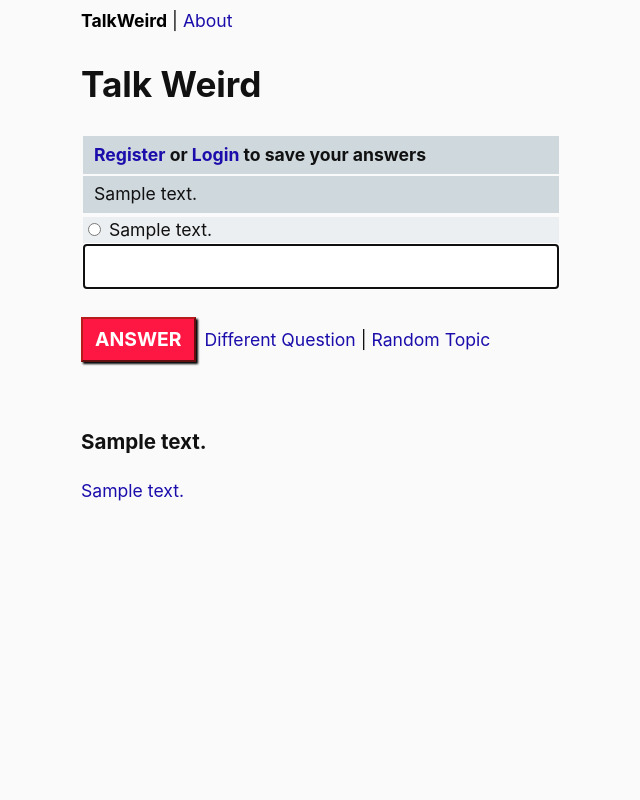
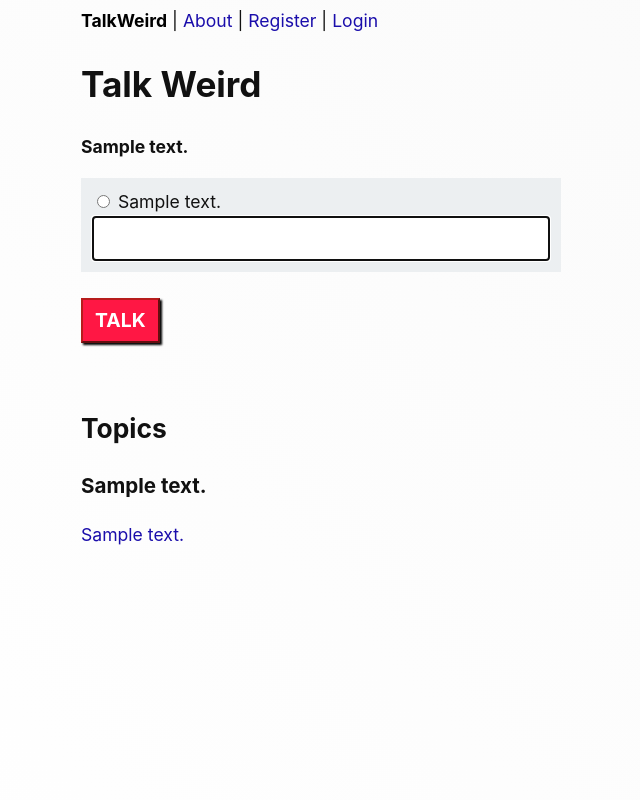
Before and after one commit to c-arthur-hill/questeng, a Django app: page /conversation/1 in a window 1280 px wide. Shown: the whole page, without its empty margins (319-959 px from the left). Run offline with Django 3.2, Linux system fonts and the light colour scheme; tables that the repository leaves empty hold one stand-in row (values such as "Sample post").

Commit message:
1. Re-wrote front page to default to starting with an answer. 2. Simplified styling

```diff
--- a/questionengine/chat/forms.py
+++ b/questionengine/chat/forms.py
@@ -32,3 +32,9 @@ class AnswerForm(forms.ModelForm):
     class Meta:
         model = Answer
         fields = ['text']
+
+    def __init__(self, *args, **kwargs):
+        placeholder = kwargs.pop('placeholder', False)
+        super(AnswerForm, self).__init__(*args, **kwargs)
+        if placeholder:
+            self.fields['text'].widget = forms.TextInput(attrs={'placeholder': placeholder, 'class': 'full-width', 'autofocus': 'autofocus'})
--- a/questionengine/chat/models.py
+++ b/questionengine/chat/models.py
@@ -7,6 +7,9 @@ class Conversation(models.Model):
 
     def last_question(self):
         return self.message_set.filter(is_question=True).last()
+
+    def last_answer(self):
+        return self.message_set.filter(is_question=False).last()
 
 class QuestionManager(models.Manager):
     def random(self):
--- a/questionengine/chat/templates/base.html
+++ b/questionengine/chat/templates/base.html
@@ -16,7 +16,12 @@
                 {% if user.is_authenticated %}
                     <span> | </span>
                     <a class="{% block logout %}{% endblock %}" href="{% url 'logout' %}">Logout</a>
-                {% endif %}
+                {% else %}
+                    <span> | </span>
+                    <a href="{% if conversation_id %}{% url 'register_id' conversation_id %}{% else %}{% url 'register' %}{% endif %}">Register</a>
+                    <span> | </span>
+                    <a href="{% if conversation_id %}{% url 'login_id' conversation_id %}{% else %}{% url 'login' %}{% endif %}">Login</a>
+    {% endif %}
             </div>
             <h1 class="h1">{% block header %}{% endblock %}</h1>
             {% block subheader %}{% endblock %}
--- a/questionengine/chat/templates/home.html
+++ b/questionengine/chat/templates/home.html
@@ -4,28 +4,15 @@
 {% block title %}TalkWeird{% endblock %}
 {% block header %}Talk Weird{% endblock %}
 {% block content %}
-<table>
-    {% if not user.is_authenticated and show_save_message %}
-    <thead>
-        <tr>
-            <th class="tr-background-2"><a href="{% if conversation_id %}{% url 'register_id' conversation_id %}{% else %}{% url 'register' %}{% endif %}">Register</a> or <a href="{% if conversation_id %}{% url 'login_id' conversation_id %}{% else %}{% url 'login' %}{% endif %}">Login</a> to save your answers</th>
-        </tr>
-    </thead>
+{% for message in messages %}
+    {% if message.question %}
+    <p><strong>{{ message.question.text }}</strong></p>
+    {% else %}
+        <p>{{ message.answer.text }}</p>
     {% endif %}
-    <tbody>
-	{% for message in messages %}
-	<tr>
-        {% if message.question %}
-            <td class="tr-background-2">{{ message.question.text }}</td>
-        {% else %}
-            <td class="tr-background-1">{{ message.answer.text }}</td>
-        {% endif %}
-	</tr>
 {% endfor %}
-    </tbody>
-</table>
 <form action="{% if conversation_id %}{% url 'conversation_id' conversation_id %}{% else %}{% url 'conversation' %}{% endif %}" method="POST">
-    <div class="tr-background-1 background-border">
+    <div class="background-1 padding-10">
         {% csrf_token %}
         {{ form.last_question }}
         {% for answer_input in form.answer|slice:"1:4" %}
@@ -36,20 +23,22 @@
     </div>
     <div class="nav">
     <br>
-	<input class="submit-button" type="submit" value="ANSWER">
+	<input class="submit-button" type="submit" value="TALK">
     {# and has higher precedence than or #}
-    {% if not empty_messages %}
+    {% if messages|length > 1 %}
     <a href="{% if conversation_id %}{% url 'question_id' conversation_id next_question_id %}{% else %}{% url 'question' next_question_id %}{% endif %}">Different Question</a>
     <span> | </span>
     {% endif %}
-    <a href="{% if conversation_id %}{% url 'question_id' conversation_id next_question_id %}{% else %}{% url 'question' next_question_id %}{% endif %}">Random Topic</a>
     </div>
 </form>
 <br>
+{% if topics %}
+    <h2>Topics</h2>
     {% for topic in topics %}
         <h3>{{ topic.description }}</h3>
         {% for icebreaker in topic.top_questions %}
         <a href="{% if conversation_id %}{% url 'question_id' conversation_id icebreaker.id %}{% else %}{% url 'question' icebreaker.id %}{% endif %}">{{ icebreaker.text }}</a><br>
         {% endfor %}
     {% endfor %}
+{% endif %}
 {% endblock %}
--- a/questionengine/chat/views.py
+++ b/questionengine/chat/views.py
@@ -51,7 +51,15 @@ def different_question(request, question_id=0, conversation_id=None):
     else:
         raise PermissionDenied
 
-def new_message(request, conversation_id=None, last_Message=None):
+def create_conversation(request):
+    if request.method == 'GET':
+        context = {}
+        context['form'] = AnswerForm(placeholder='Type something weird')
+        context['show_topics'] = False
+        context['topics'] = Topic.objects.all()
+        return render(request, 'home.html', context)
+
+def new_message(request, conversation_id=None, last_message=None, show_topics=False):
     # displays message history or posts new response
     # user not logged in & answered first icebreaker
     issue_redirect = False
@@ -59,11 +67,9 @@ def new_message(request, conversation_id=None, last_Message=None):
     conversation = get_conversation(request.user, conversation_id)
     if request.method == 'GET':
         if conversation:
-            last_question_message = conversation.last_question()
-            if last_question_message:
-                last_question = last_question_message.question
+            last_question = conversation.last_question()
         else:
-            last_question = None
+            raise PermissionDenied
         form = MessageForm(question_id=last_question.id)
     elif request.method == 'POST':
         if not conversation:
@@ -105,7 +111,9 @@ def new_message(request, conversation_id=None, last_Message=None):
                     if last_question:
                         QuestionAnswers.objects.create(question=last_question, answer=answer, responded=1)
 
-                    answer.save()
+                    new_message = Message()
+                    new_message.conversation = conversation
+                    new_message.answer = answer
                 else:
                     # I need to return a response here for
                     # filled out text and chose answer
@@ -119,20 +127,16 @@ def new_message(request, conversation_id=None, last_Message=None):
                     question_answer.responded = question_answer.responded + 1
                     question_answer.save()
             new_message.save()
-            next_message = Message()
+
+            if issue_redirect:
+                return redirect('conversation_id', conversation_id=conversation_id)
+
             next_question = Question()
             next_question.text = get_next_message(new_message.answer.text)
             next_question.save()
-            next_message.question = next_question
-            next_message.conversation = conversation
-            next_message.is_question = True
-            next_message.is_user_author = False
-            next_message.save()
             form = MessageForm(question_id=next_question.id)
     else:
         return HttpResponseForbidden()
-    if issue_redirect:
-        return redirect('conversation_id', conversation_id=conversation_id)
     context = {}
     context['conversation_id'] = conversation_id
     context['form'] = form
--- a/questionengine/questionengine/urls.py
+++ b/questionengine/questionengine/urls.py
@@ -16,7 +16,7 @@ Including another URLconf
 from django.contrib import admin
 from django.contrib.auth import views as auth_views
 from django.urls import path
-from chat.views import different_question, new_message, about
+from chat.views import different_question, new_message, about, create_conversation
 from accounts.views import register, login
 
 urlpatterns = [
@@ -26,7 +26,7 @@ urlpatterns = [
     path('login/', login, name='login'),
     path('login/<int:conversation_id>', login, name='login_id'),
     path('logout/', auth_views.LogoutView.as_view(), name='logout'),
-    path('', different_question, name='home'),
+    path('', create_conversation, name='home'),
     path('conversation/', new_message, name='conversation'),
     path('conversation/<int:conversation_id>', new_message, name='conversation_id'),
     path('conversation/question/<int:question_id>/',
--- a/questionengine/static/style.css
+++ b/questionengine/static/style.css
@@ -6,7 +6,7 @@ body {
     color: #111;
     line-height: 1.5;
     font-size: 1.1em;
-    background-color: #FAFAFA;
+    background: linear-gradient(45deg, #FFFFFF, #FAFAFA);
 }
 
 th, td, input, textarea {
@@ -25,17 +25,8 @@ input[type=text], input[type=submit] {
     appearance: none;
 }
 
-th {
-    text-align: left;
-}
-
-table, .full-width {
+.full-width {
     width: 100%;
-}
-
-table {
-    border-spacing: 2px;
-    border-color: #FAFAFA;
 }
 
 h3, .h3-height {
@@ -86,16 +77,12 @@ a.active {
     max-width: 480px;
 }
 
-.tr-background-1 {
+.background-1 {
     background-color: #ECEFF1;
 }
 
-.tr-background-2 {
-    background-color: #CFD8DC;
-}
-
-.background-border {
-    border: 2px solid #FAFAFA;
+.padding-10 {
+    padding: .625em;
 }
 
 .submit-button {
```
Also changed, not shown: questionengine/chat/static/style.css (+5 -18 lines). Lines whose indentation alone changed are shown as unchanged.
